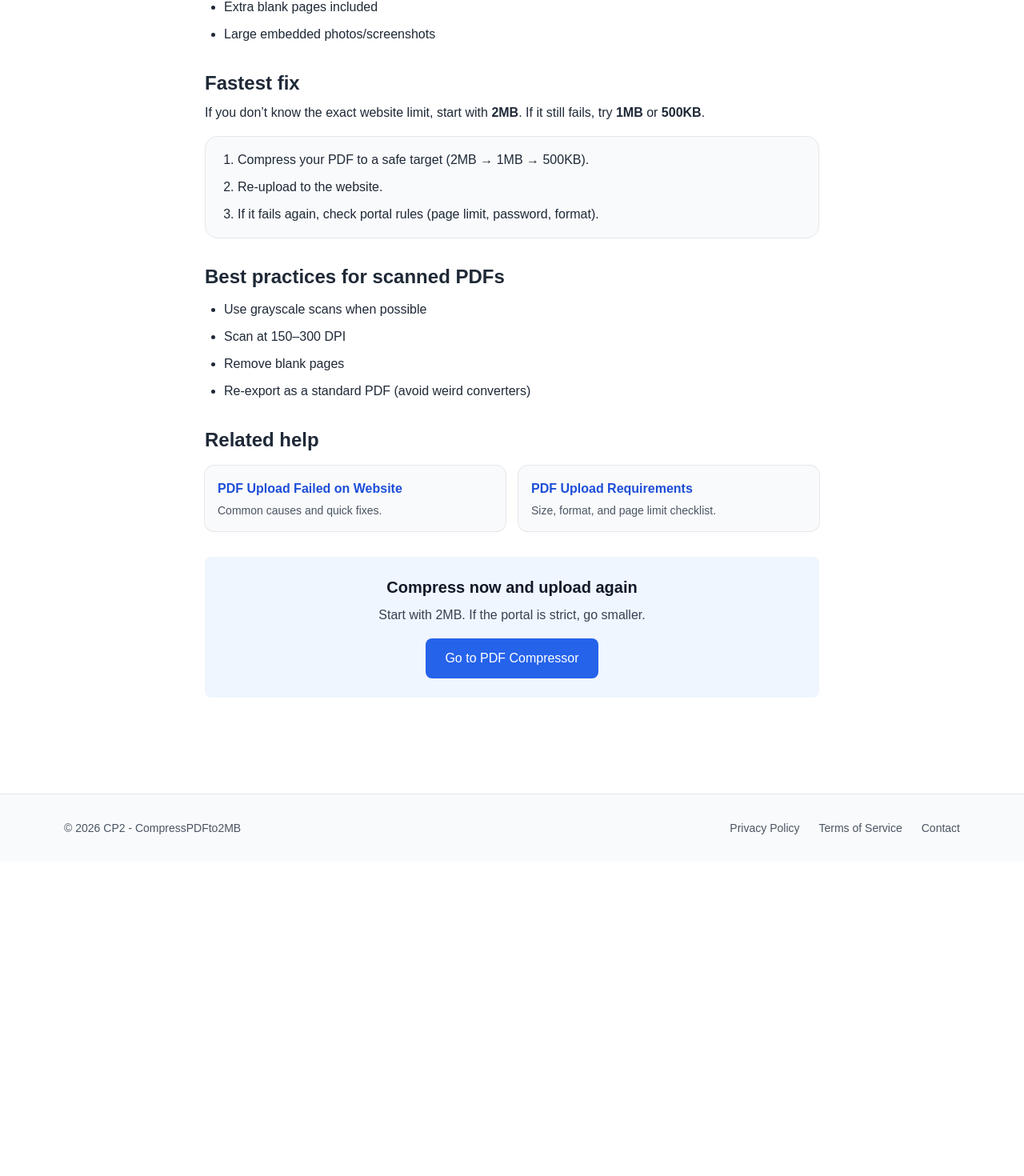
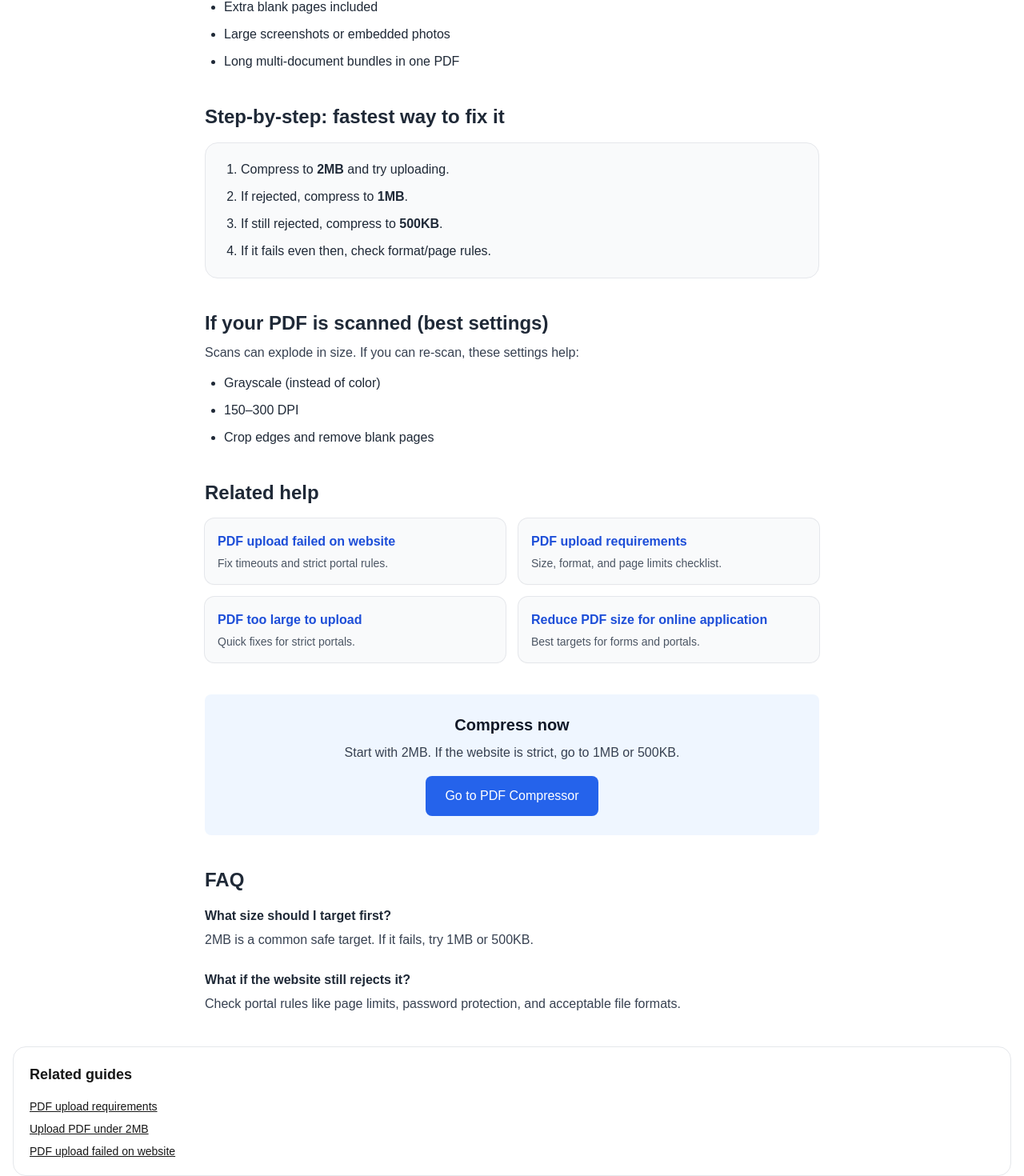
Before and after one commit to behicyildirim/compresspdfto2mb, a Next.js app: page /pdf-too-large-for-website-upload in a window 1280 px wide. Shown: the part 457-1927 px from the top of the page at 80% size. Before the commit the page ends 1534 px from the top, so only its background shows below. Built offline with nearby package versions, Linux system fonts and the light colour scheme.

Commit message:
Add related guides (internal linking cluster)

```diff
--- a/app/pdf-too-large-for-website-upload/page.tsx
+++ b/app/pdf-too-large-for-website-upload/page.tsx
@@ -1,9 +1,9 @@
 import Link from "next/link";
 
 export const metadata = {
-  title: "PDF Too Large for Website Upload? Reduce Size Fast",
+  title: "PDF Too Large for Website Upload? Fix Size Limits Fast",
   description:
-    "PDF too large for website upload? Fix file size limits quickly by compressing scanned PDFs and meeting strict portal requirements.",
+    "PDF too large for website upload? Reduce file size quickly using safe targets (2MB, 1MB, 500KB) and scan optimization tips.",
 };
 
 export default function PdfTooLargeForWebsiteUploadPage() {
@@ -15,8 +15,8 @@ export default function PdfTooLargeForWebsiteUploadPage() {
         </h1>
 
         <p className="mt-4 text-lg text-gray-600 text-center">
-          Many websites reject PDFs because of strict file size limits (often 1–2MB).
-          Use the quick fixes below to reduce size and upload successfully.
+          Many website forms reject PDFs because of strict upload limits.
+          Use the targets and fixes below to reduce size and upload successfully.
         </p>
 
         <div className="mt-8 flex flex-wrap justify-center gap-3">
@@ -35,39 +35,39 @@ export default function PdfTooLargeForWebsiteUploadPage() {
           ))}
         </div>
 
-        <div className="mt-10 space-y-8 leading-relaxed">
+        <div className="mt-10 space-y-10 leading-relaxed">
           <section>
-            <h2 className="text-2xl font-semibold">Why PDFs become too large</h2>
+            <h2 className="text-2xl font-semibold">Why your PDF becomes too large</h2>
             <ul className="mt-3 list-disc pl-6 space-y-2">
-              <li>Scanned documents saved as high-resolution images</li>
+              <li>Scanned pages saved as high-resolution images</li>
               <li>Color scans instead of grayscale</li>
               <li>Extra blank pages included</li>
-              <li>Large embedded photos/screenshots</li>
+              <li>Large screenshots or embedded photos</li>
+              <li>Long multi-document bundles in one PDF</li>
             </ul>
           </section>
 
           <section>
-            <h2 className="text-2xl font-semibold">Fastest fix</h2>
-            <p className="mt-2">
-              If you don’t know the exact website limit, start with <b>2MB</b>. If it still fails,
-              try <b>1MB</b> or <b>500KB</b>.
-            </p>
-            <div className="mt-4 rounded-2xl border border-gray-200 bg-gray-50 p-4">
+            <h2 className="text-2xl font-semibold">Step-by-step: fastest way to fix it</h2>
+            <div className="mt-4 rounded-2xl border border-gray-200 bg-gray-50 p-5">
               <ol className="list-decimal pl-6 space-y-2">
-                <li>Compress your PDF to a safe target (2MB → 1MB → 500KB).</li>
-                <li>Re-upload to the website.</li>
-                <li>If it fails again, check portal rules (page limit, password, format).</li>
+                <li>Compress to <b>2MB</b> and try uploading.</li>
+                <li>If rejected, compress to <b>1MB</b>.</li>
+                <li>If still rejected, compress to <b>500KB</b>.</li>
+                <li>If it fails even then, check format/page rules.</li>
               </ol>
             </div>
           </section>
 
           <section>
-            <h2 className="text-2xl font-semibold">Best practices for scanned PDFs</h2>
+            <h2 className="text-2xl font-semibold">If your PDF is scanned (best settings)</h2>
+            <p className="mt-2 text-gray-700">
+              Scans can explode in size. If you can re-scan, these settings help:
+            </p>
             <ul className="mt-3 list-disc pl-6 space-y-2">
-              <li>Use grayscale scans when possible</li>
-              <li>Scan at 150–300 DPI</li>
-              <li>Remove blank pages</li>
-              <li>Re-export as a standard PDF (avoid weird converters)</li>
+              <li>Grayscale (instead of color)</li>
+              <li>150–300 DPI</li>
+              <li>Crop edges and remove blank pages</li>
             </ul>
           </section>
 
@@ -78,30 +78,45 @@ export default function PdfTooLargeForWebsiteUploadPage() {
                 href="/pdf-upload-failed-on-website"
                 className="rounded-xl bg-gray-50 px-4 py-4 shadow-sm ring-1 ring-gray-200 hover:bg-blue-50 transition"
               >
-                <h3 className="font-semibold text-blue-700">PDF Upload Failed on Website</h3>
+                <h3 className="font-semibold text-blue-700">PDF upload failed on website</h3>
                 <p className="text-sm text-gray-600 mt-1">
-                  Common causes and quick fixes.
+                  Fix timeouts and strict portal rules.
                 </p>
               </a>
-
               <a
                 href="/pdf-upload-requirements"
                 className="rounded-xl bg-gray-50 px-4 py-4 shadow-sm ring-1 ring-gray-200 hover:bg-blue-50 transition"
               >
-                <h3 className="font-semibold text-blue-700">PDF Upload Requirements</h3>
+                <h3 className="font-semibold text-blue-700">PDF upload requirements</h3>
                 <p className="text-sm text-gray-600 mt-1">
-                  Size, format, and page limit checklist.
+                  Size, format, and page limits checklist.
+                </p>
+              </a>
+              <a
+                href="/pdf-too-large-to-upload"
+                className="rounded-xl bg-gray-50 px-4 py-4 shadow-sm ring-1 ring-gray-200 hover:bg-blue-50 transition"
+              >
+                <h3 className="font-semibold text-blue-700">PDF too large to upload</h3>
+                <p className="text-sm text-gray-600 mt-1">
+                  Quick fixes for strict portals.
+                </p>
+              </a>
+              <a
+                href="/reduce-pdf-size-for-online-application"
+                className="rounded-xl bg-gray-50 px-4 py-4 shadow-sm ring-1 ring-gray-200 hover:bg-blue-50 transition"
+              >
+                <h3 className="font-semibold text-blue-700">Reduce PDF size for online application</h3>
+                <p className="text-sm text-gray-600 mt-1">
+                  Best targets for forms and portals.
                 </p>
               </a>
             </div>
           </section>
 
           <section className="bg-blue-50 p-6 rounded-lg text-center">
-            <h2 className="text-xl font-semibold text-gray-900">
-              Compress now and upload again
-            </h2>
+            <h2 className="text-xl font-semibold text-gray-900">Compress now</h2>
             <p className="mt-2 text-gray-700">
-              Start with 2MB. If the portal is strict, go smaller.
+              Start with 2MB. If the website is strict, go to 1MB or 500KB.
             </p>
             <Link
               href="/"
@@ -110,8 +125,47 @@ export default function PdfTooLargeForWebsiteUploadPage() {
               Go to PDF Compressor
             </Link>
           </section>
+
+          <section>
+            <h2 className="text-2xl font-semibold">FAQ</h2>
+            <div className="mt-4 space-y-6">
+              <div>
+                <h3 className="font-semibold">What size should I target first?</h3>
+                <p className="mt-1 text-gray-700">
+                  2MB is a common safe target. If it fails, try 1MB or 500KB.
+                </p>
+              </div>
+              <div>
+                <h3 className="font-semibold">What if the website still rejects it?</h3>
+                <p className="mt-1 text-gray-700">
+                  Check portal rules like page limits, password protection, and acceptable file formats.
+                </p>
+              </div>
+            </div>
+          </section>
         </div>
       </div>
+      <section className="mt-10 rounded-2xl border p-5">
+  <h2 className="text-lg font-semibold">Related guides</h2>
+
+  <ul className="mt-4 grid gap-2 text-sm">
+    <li>
+      <Link className="underline" href="/pdf-upload-requirements">
+        PDF upload requirements
+      </Link>
+    </li>
+    <li>
+      <Link className="underline" href="/compress-pdf-under-2mb">
+        Upload PDF under 2MB
+      </Link>
+    </li>
+    <li>
+      <Link className="underline" href="/pdf-upload-failed-on-website">
+        PDF upload failed on website
+      </Link>
+    </li>
+  </ul>
+</section>
     </main>
   );
 }
--- a/app/pdf-upload-failed-on-website/page.tsx
+++ b/app/pdf-upload-failed-on-website/page.tsx
@@ -183,6 +183,27 @@ export default function PdfUploadFailedOnWebsitePage() {
           </section>
         </div>
       </div>
+      <section className="mt-10 rounded-2xl border p-5">
+  <h2 className="text-lg font-semibold">Related fixes</h2>
+
+  <ul className="mt-4 grid gap-2 text-sm">
+    <li>
+      <Link className="underline" href="/pdf-upload-requirements">
+        PDF upload requirements (checklist)
+      </Link>
+    </li>
+    <li>
+      <Link className="underline" href="/pdf-upload-timeout">
+        PDF upload timeout? Fix it
+      </Link>
+    </li>
+    <li>
+      <Link className="underline" href="/pdf-too-large-for-website-upload">
+        PDF too large for website upload
+      </Link>
+    </li>
+  </ul>
+</section>
     </main>
   );
 }
--- a/app/pdf-upload-requirements/page.tsx
+++ b/app/pdf-upload-requirements/page.tsx
@@ -182,6 +182,27 @@ export default function PdfUploadRequirementsPage() {
           </section>
         </div>
       </div>
+      <section className="mt-10 rounded-2xl border p-5">
+  <h2 className="text-lg font-semibold">Related upload fixes</h2>
+
+  <ul className="mt-4 grid gap-2 text-sm">
+    <li>
+      <Link className="underline" href="/pdf-upload-failed-on-website">
+        PDF upload failed on website? Fix it
+      </Link>
+    </li>
+    <li>
+      <Link className="underline" href="/pdf-too-large-for-website-upload">
+        PDF too large for website upload? Fix it
+      </Link>
+    </li>
+    <li>
+      <Link className="underline" href="/compress-pdf-under-2mb">
+        Upload PDF under 2MB
+      </Link>
+    </li>
+  </ul>
+</section>
     </main>
   );
 }
```
